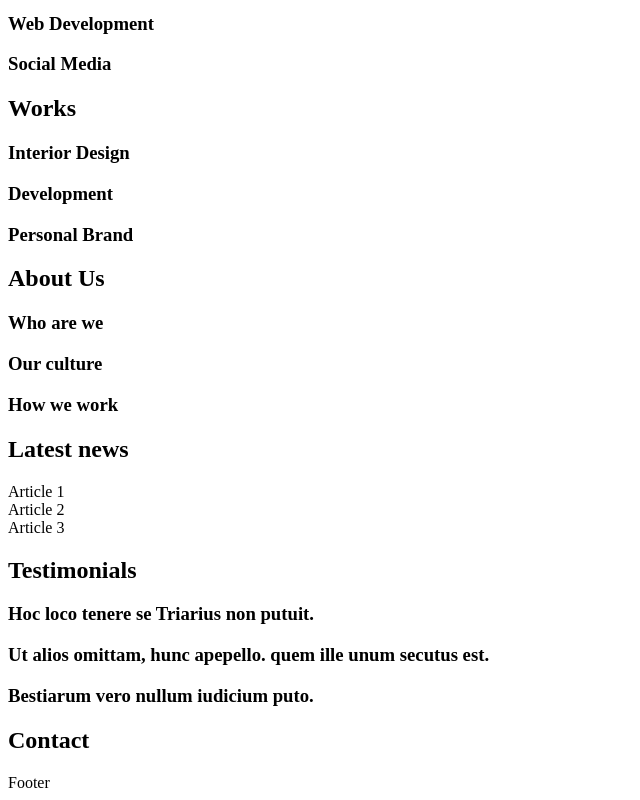
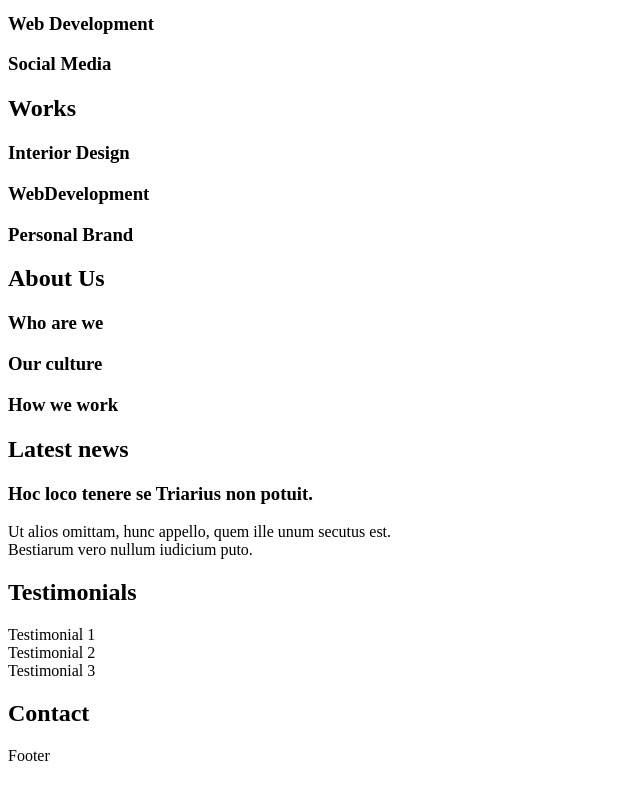
Before and after one commit to m1dnas/holbertonschool-web_front_end, a plain HTML site: page html_advanced/10-index.html in a window 1280 px wide. Shown: the part 324-1124 px from the top of the page, without its empty margins (0-640 px from the left). After the commit the page ends 1097 px from the top, so only its background shows below. Drawn offline with Linux system fonts and the light colour scheme.

Commit message:
task 10 v2

```diff
--- a/html_advanced/10-index.html
+++ b/html_advanced/10-index.html
@@ -30,7 +30,7 @@
         <section>
             <h2>Works</h2>
             <article><h3>Interior Design</h3></article>
-            <article><h3>Development</h3></article>
+            <article><h3>WebDevelopment</h3></article>
             <article><h3>Personal Brand</h3></article>
         </section>
         <section>
@@ -41,15 +41,15 @@
         </section>
         <section>
             <h2>Latest news</h2>
-            <article>Article 1</article>
-            <article>Article 2</article>
-            <article>Article 3</article>
+            <article><h3>Hoc loco tenere se Triarius non potuit.</h3></article>
+            <article>Ut alios omittam, hunc appello, quem ille unum secutus est.</article>
+            <article>Bestiarum vero nullum iudicium puto.</article>
         </section>
         <section>
             <h2>Testimonials</h2>
-            <article><h3>Hoc loco tenere se Triarius non putuit.</h3></article>
-            <article><h3>Ut alios omittam, hunc apepello. quem ille unum secutus est.</h3></article>
-            <article><h3>Bestiarum vero nullum iudicium puto.</h3></article>
+            <article>Testimonial 1</article>
+            <article>Testimonial 2</article>
+            <article>Testimonial 3</article>
         </section>
         <section>
             <h2>Contact</h2>
```
